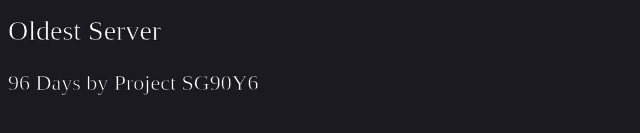
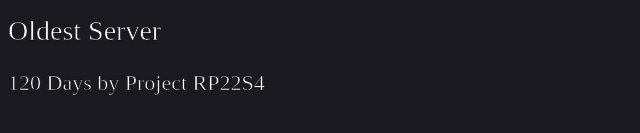
Before and after one commit to Thustro/twisterrecords, a plain HTML site: page index.html in a window 1280 px wide. Shown: the part 2009-2142 px from the top of the page, 0-640 px from the left. Drawn offline with Linux system fonts and the light colour scheme; a web font is replaced by a local one.

Commit message:
Add files via upload

```diff
--- a/index.html
+++ b/index.html
@@ -176,6 +176,6 @@
 	<p class="widest" >Public: 14/4 | Many dates</p>
 	<p class="widest" >VIP: &emsp; 17/4 | June 8th 2024 by joeythefarmer1
 	<p class="header" >Oldest Server</p>
-	<p class="widest" >96 Days by Project SG90Y6</p>
+	<p class="widest" >120 Days by Project RP22S4</p>
 	</body>
 </html>
```
